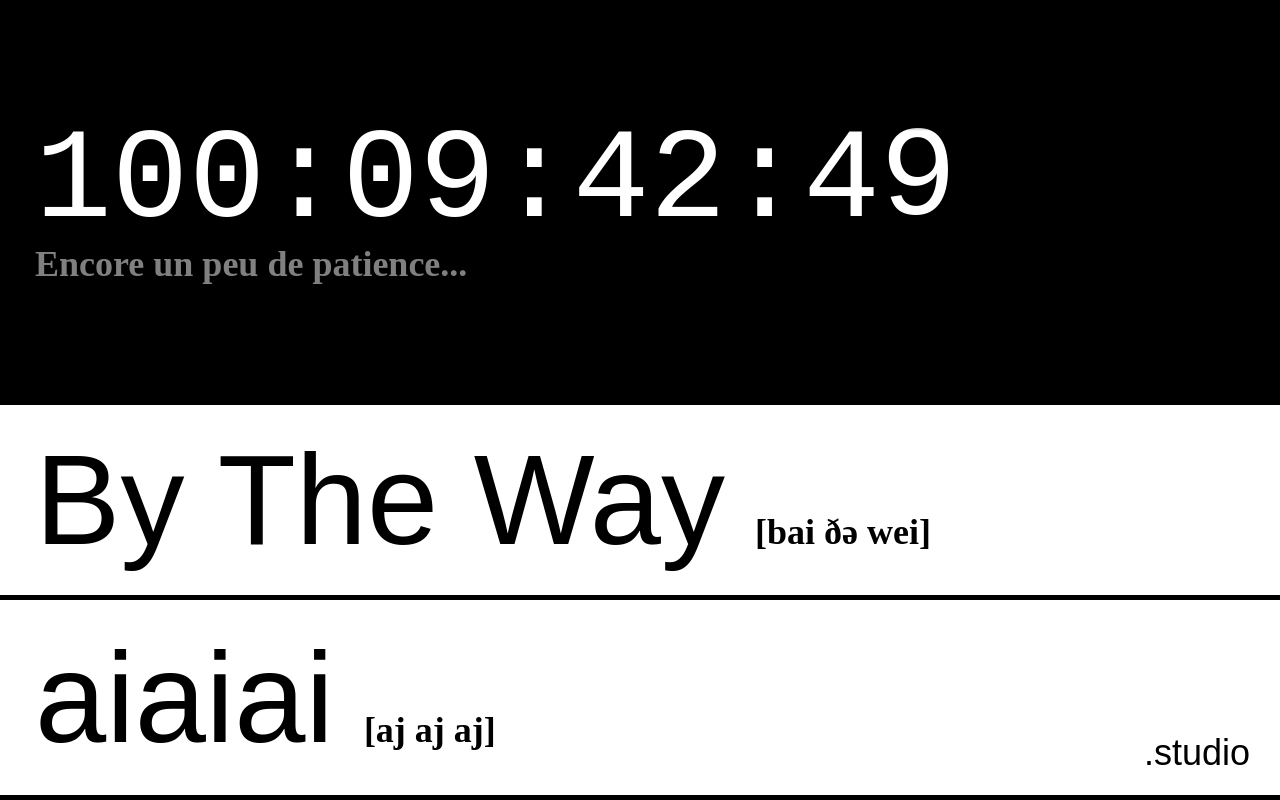
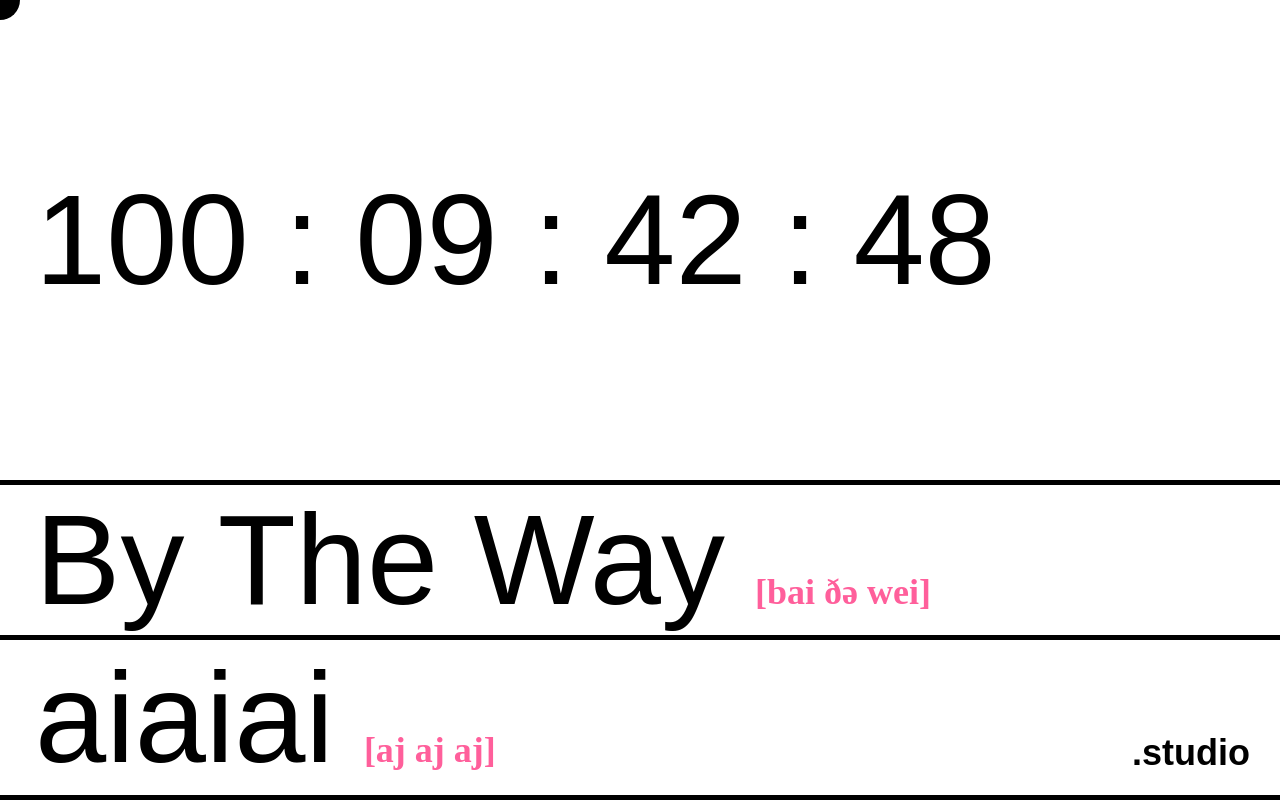
Before and after one commit to deavetheferret/07-BTWS, a website built with Parcel: page src/index.html in a window 1280 px wide. Shown: the top 800 px of the page. Built offline with nearby package versions, Linux system fonts and the light colour scheme; files whose address does not match are found by name; a web font is replaced by a local one.

Commit message:
HTML, SCSS, JS > Big Update | Countdown, fonts, animations
HTML > Remove the animated countdown, remove the countdown subtitle, add the old countdown

SCSS > Clean up _base.scss, upload Manrope font and Stix, modify the cursor, font footer (finally), Countdown totally replaced, roller size and animation

JS > Replace the animated countdown by the old one, cleaned up a bit

Legacy > Some cursor data-icon may still in the HTML, my bad

```diff
--- a/package.json
+++ b/package.json
@@ -1,7 +1,7 @@
 {
-  "name": "eikon-parcel-starter",
-  "version": "1.0.0",
-  "description": "Web projects starterkit for eikon studenrs",
+  "name": "BTW.studio",
+  "version": "1.0.5",
+  "description": "Website of BTW.studio",
   "scripts": {
     "clean:output": "rimraf dist",
     "clean:cache": "rimraf .parcel-cache",
--- a/src/index.html
+++ b/src/index.html
@@ -11,56 +11,18 @@
     <div class="cursor-tail"></div>
     <a href="lost.html" class="lobster interactable">.studio</a>
     <div class="news">
-      <div class="clock">
-        <div class="days">
-          <div class="first">
-            <div class="number">0</div>
-          </div>
-          <div class="second">
-            <div class="number">0</div>
-          </div>
-          <div class="third">
-            <div class="number">0</div>
-          </div>
-        </div>
-        <div class="tick">:</div>
-        <div class="hours">
-          <div class="first">
-            <div class="number">0</div>
-          </div>
-          <div class="second">
-            <div class="number">0</div>
-          </div>
-        </div>
-        <div class="tick">:</div>
-        <div class="minutes">
-          <div class="first">
-            <div class="number">0</div>
-          </div>
-          <div class="second">
-            <div class="number">0</div>
-          </div>
-        </div>
-        <div class="tick">:</div>
-        <div class="seconds">
-          <div class="first">
-            <div class="number">0</div>
-          </div>
-          <div class="second infinite">
-            <div class="number">0</div>
-          </div>
-        </div>
-      </div>
-      <span class="roller-subtitle">Encore un peu de patience...</span>
+      <h2 class="placeholder"></h2>
+
+      <div class="foreground-layer"></div>
     </div>
     <nav>
-      <a href="#" class="roller interactable">
+      <a href="#" class="roller interactable" data-icon="→">
         <div class="roller-head-container">
           <h2 class="roller-title">By The Way</h2>
           <span class="roller-subtitle">[bai ðə wei]</span>
         </div>
       </a>
-      <a href="#" class="roller interactable aiaiai">
+      <a href="#" class="roller interactable aiaiai" data-icon="→">
         <div class="roller-head-container">
           <h2 class="roller-title">aiaiai</h2>
           <span class="roller-subtitle">[aj aj aj]</span>
@@ -81,12 +43,6 @@
         <img src="img/logo-fiff.png" alt="" />
         <img src="img/logo-merbag.png" alt="" />
         <img src="img/logo-oxy.png" alt="" />
-        <img src="img/logo-got.png" alt="" />
-        <img src="img/logo-etat.png" alt="" />
-        <img src="img/logo-fiff.png" alt="" />
-        <img src="img/logo-merbag.png" alt="" />
-        <img src="img/logo-oxy.png" alt="" />
-        <img src="img/logo-got.png" alt="" />
       </div>
     </div>
 
@@ -130,12 +86,15 @@
             <li>Rue de Romont 2</li>
             <li>1700 Fribourg</li>
             <li>
-              <a class="interactable" href="tel:+41264244808"
+              <a class="interactable" href="tel:+41264244808" data-icon="↗"
                 >+41 26 424 48 08</a
               >
             </li>
             <li>
-              <a class="interactable" href="mailto:fribourg@bytheway.studio"
+              <a
+                class="interactable"
+                href="mailto:fribourg@bytheway.studio"
+                data-icon="↗"
                 >fribourg@bytheway.studio</a
               >
             </li>
@@ -147,12 +106,15 @@
             <li>FrachtRaum Seestrasse 14</li>
             <li>3600 Thun</li>
             <li>
-              <a class="interactable" href="tel:+41796795702"
+              <a class="interactable" href="tel:+41796795702" data-icon="↗"
                 >+41 79 679 57 02</a
               >
             </li>
             <li>
-              <a class="interactable" href="mailto:thun@bytheway.studio"
+              <a
+                class="interactable"
+                href="mailto:thun@bytheway.studio"
+                data-icon="↗"
                 >thun@bytheway.studio</a
               >
             </li>
@@ -167,6 +129,7 @@
               class="interactable"
               href="https://www.instagram.com/bythewaystudio/"
               target="_blank"
+              data-icon="↗"
               >Instagram</a
             >
           </li>
@@ -175,6 +138,7 @@
               class="interactable"
               href="https://www.facebook.com/bythewaystudio/"
               target="_blank"
+              data-icon="↗"
               >Facebook</a
             >
           </li>
--- a/src/js/main.js
+++ b/src/js/main.js
@@ -6,16 +6,15 @@ const $cursorTail = document.querySelector(".cursor-tail");
 
 document.body.addEventListener("mousemove", onMouseMove);
 
-$buttons.forEach((element) => {
+$buttons.forEach((e) => {
   let result = "";
-  let icon = "";
 
-  element.addEventListener("mouseenter", () => {
+  e.addEventListener("mouseenter", () => {
     $cursor.classList.add("focus-cursor");
     $cursorTail.classList.add("focus-cursor");
   });
 
-  element.addEventListener("mouseleave", () => {
+  e.addEventListener("mouseleave", () => {
     $cursor.classList.remove("focus-cursor");
     $cursorTail.classList.remove("focus-cursor");
   });
@@ -32,77 +31,44 @@ function onMouseMove(e) {
   });
 }
 
-var daysContainer = document.querySelector(".days");
-var hoursContainer = document.querySelector(".hours");
-var minutesContainer = document.querySelector(".minutes");
-var secondsContainer = document.querySelector(".seconds");
-var tickElements = Array.from(document.querySelectorAll(".tick"));
+let $placeholder = document.querySelector(".placeholder");
+const countdownDate = new Date("September 1, 2024 00:00:00").getTime();
 
-var endDate = new Date(new Date().getFullYear(), 8, 1); // 1er septembre de l'année en cours
-var tickState = true;
+function updateCountdown() {
+  const now = new Date().getTime();
+  const distance = countdownDate - now;
 
-function updateTime() {
-  var now = new Date();
-  var timeDifference = endDate - now;
+  // Calculate days, hours, minutes, and seconds
+  let days = Math.floor(distance / (1000 * 60 * 60 * 24));
+  let hours = Math.floor((distance % (1000 * 60 * 60 * 24)) / (1000 * 60 * 60));
+  let minutes = Math.floor((distance % (1000 * 60 * 60)) / (1000 * 60));
+  let seconds = Math.floor((distance % (1000 * 60)) / 1000);
 
-  if (timeDifference <= 0) {
-    // Le compte à rebours est terminé
-    clearInterval(interval);
-    return;
+  if (days < 10) {
+    days = "0" + days;
+  }
+  if (hours < 10) {
+    hours = "0" + hours;
+  }
+  if (minutes < 10) {
+    minutes = "0" + minutes;
+  }
+  if (seconds < 10) {
+    seconds = "0" + seconds;
   }
 
-  var days = Math.floor(timeDifference / (1000 * 60 * 60 * 24)).toString();
-  var hours = Math.floor((timeDifference / (1000 * 60 * 60)) % 24).toString();
-  var minutes = Math.floor((timeDifference / (1000 * 60)) % 60).toString();
-  var seconds = Math.floor((timeDifference / 1000) % 60).toString();
+  // Display the countdown
+  $placeholder.textContent = `${days} : ${hours} : ${minutes} : ${seconds}`;
 
-  updateContainer(daysContainer, days);
-  updateContainer(hoursContainer, hours);
-  updateContainer(minutesContainer, minutes);
-  updateContainer(secondsContainer, seconds);
-}
-
-function tick() {
-  tickElements.forEach((t) => t.classList.toggle("tick-hidden"));
-}
-
-function updateContainer(container, newTime) {
-  var time = newTime.split("");
-
-  while (time.length < 2) {
-    time.unshift("0");
-  }
-
-  // Handle containers with more than 2 digits
-  if (container.children.length > 2) {
-    var diff = container.children.length - time.length;
-    for (var i = 0; i < diff; i++) {
-      time.unshift("0");
-    }
-  }
-
-  var children = Array.from(container.children);
-  for (var i = 0; i < children.length; i++) {
-    if (children[i].lastElementChild.textContent !== time[i]) {
-      updateNumber(children[i], time[i]);
-    }
+  // Check if the countdown has ended
+  if (distance < 0) {
+    clearInterval(countdownInterval);
+    $placeholder.textContent = "aiaiai est là!";
   }
 }
 
-function updateNumber(element, number) {
-  var second = element.lastElementChild.cloneNode(true);
-  second.textContent = number;
+// Update the countdown every second
+const countdownInterval = setInterval(updateCountdown, 1000);
 
-  element.appendChild(second);
-  element.classList.add("move");
-
-  setTimeout(function () {
-    element.classList.remove("move");
-  }, 990);
-  setTimeout(function () {
-    element.removeChild(element.firstElementChild);
-  }, 990);
-}
-
-var interval = setInterval(updateTime, 1000);
-updateTime();
+// Initial update
+updateCountdown();
--- a/src/scss/_base.scss
+++ b/src/scss/_base.scss
@@ -1,39 +1,42 @@
 /* ====================================
-// css variables
+// CSS Variables
 // ==================================== */
-//======>> BTW colros <<======//
+
+// BTW colors
 $btw-black: #000;
 $btw-white: #fff;
 $btw-pink: #ff5f9b;
 $btw-green: #004c26;
 
-//======>> aiaiai colors <<======//
+// aiaiai colors
 $ai-green: #72ff78;
 
-//======>> Font sizes <<======//
-
+// Font sizes
 $font-size-p: (
-  "desktop": 1.5rem,
+  "desktop": 1rem,
   "mobile": 1rem,
-  "tablet": 1.25rem,
+  "tablet": 1rem,
 );
 
 $font-size-h2: (
   "desktop": 8rem,
-  "mobile": 4rem,
+  "mobile": 3rem,
   "tablet": 5rem,
 );
+
 $font-size-h3: (
   "desktop": 3rem,
   "mobile": 2rem,
   "tablet": 2.5rem,
 );
+
 $font-size-span-em: (
   "desktop": 2.25rem,
   "mobile": 1.25rem,
   "tablet": 2rem,
 );
 
+// Mixin for font styles
 @mixin font($weight, $size, $line-height, $letter-spacing: -1.2px) {
   font-weight: $weight;
   font-size: $size;
@@ -41,84 +44,24 @@ $font-size-span-em: (
   letter-spacing: $letter-spacing;
 }
 
-$font-base: "GT America", sans-serif;
-$font-base-Md: "GT America Md", sans-serif;
+// Fonts
+$font-base: "Manrope", sans-serif;
 $font-Mono: "GT America Mono", monospace;
-$font-italic: "HAL Timezone italic", serif;
-
-* {
-  cursor: none !important;
-}
-
-h1 {
-  @include font(400, map-get($font-size-h2, "desktop"), 1, -6.4);
-  font-family: $font-base-Md;
-}
-
-h2 {
-  @include font(400, map-get($font-size-h2, "desktop"), 1, -6.4);
-  font-family: $font-base;
-}
-
-h3 {
-  @include font(400, map-get($font-size-h3, "desktop"), 1, -2.4);
-  font-family: $font-base;
-}
-
-span {
-  @include font(700, map-get($font-size-span-em, "desktop"), 1, normal);
-  font-family: $font-italic;
-}
-
-p {
-  @include font(400, map-get($font-size-p, "desktop"), 1, -2.4);
-  font-family: $font-base;
-}
-
-@media screen and (max-width: 768px) {
-  h1 {
-    @include font(400, map-get($font-size-h2, "mobile"), 1, -6.4);
-  }
-  h2 {
-    @include font(400, map-get($font-size-h2, "mobile"), 1, -6.4);
-  }
-  h3 {
-    @include font(400, map-get($font-size-h3, "mobile"), 1, -2.4);
-  }
-  span {
-    @include font(700, map-get($font-size-span-em, "mobile"), 1, normal);
-  }
-  p {
-    @include font(400, map-get($font-size-p, "mobile"), 1, -2.4);
-  }
-}
-
-@media screen and (min-width: 769px) and (max-width: 1024px) {
-  h1 {
-    @include font(400, map-get($font-size-h2, "tablet"), 1, -6.4);
-  }
-  h2 {
-    @include font(400, map-get($font-size-h2, "tablet"), 1, -6.4);
-  }
-  h3 {
-    @include font(400, map-get($font-size-h3, "tablet"), 1, -2.4);
-  }
-  span {
-    @include font(700, map-get($font-size-span-em, "tablet"), 1, normal);
-  }
-  p {
-    @include font(400, map-get($font-size-p, "tablet"), 1, -2.4);
-  }
-}
+$font-serif: "STIX Two Text", serif;
 
 /* ====================================
-// reset rules
+// Reset Rules
 // ==================================== */
 
 * {
   box-sizing: border-box;
   margin: 0;
   padding: 0;
+  cursor: none;
+  &::selection {
+    background-color: $btw-black;
+    color: $btw-white;
+  }
 }
 
 html {
@@ -138,6 +81,8 @@ body {
 a {
   color: inherit;
   text-decoration: none;
+  @include font(inherit, inherit, inherit, inherit);
+  font-family: inherit;
 }
 
 img,
@@ -148,15 +93,16 @@ video {
 }
 
 /* ====================================
-// base rules
+// Base Rules
 // ==================================== */
+
 .lobster {
   display: block;
   position: fixed;
   bottom: 20px;
   right: 30px;
   z-index: 10000;
-  @include font(400, 36px, 1.5, -2.4);
+  @include font(600, 36px, 1.5, -1.4);
   font-family: $font-base;
   &:hover {
     animation: wiggle 0.1ms infinite linear;
@@ -190,3 +136,85 @@ video {
   $font-size-span-em: 1.5rem;
   $font-size-p: 1rem;
 }
+
+/* ====================================
+// Media Queries
+// ==================================== */
+
+@mixin media($breakpoint) {
+  @if $breakpoint == "mobile" {
+    @media screen and (max-width: 768px) {
+      @content;
+    }
+  } @else if $breakpoint == "tablet" {
+    @media screen and (min-width: 769px) and (max-width: 1024px) {
+      @content;
+    }
+  } @else if $breakpoint == "desktop" {
+    @media screen and (min-width: 1025px) {
+      @content;
+    }
+  }
+}
+
+h1 {
+  @include font(500, map-get($font-size-h2, "desktop"), 1, -2.4);
+  font-family: $font-base;
+}
+
+h2 {
+  @include font(500, map-get($font-size-h2, "desktop"), 1, -2.4);
+  font-family: $font-base;
+}
+
+h3 {
+  @include font(500, map-get($font-size-h3, "desktop"), 1, -1);
+  font-family: $font-base;
+}
+
+span {
+  @include font(600, map-get($font-size-span-em, "desktop"), 1, normal);
+  font-family: $font-serif;
+  color: $btw-pink;
+}
+
+p {
+  @include font(500, map-get($font-size-p, "desktop"), 1, auto);
+  font-family: $font-base;
+}
+
+@include media("mobile") {
+  h1 {
+    @include font(500, map-get($font-size-h2, "mobile"), 1, -2.4);
+  }
+  h2 {
+    @include font(500, map-get($font-size-h2, "mobile"), 1, -2.4);
+  }
+  h3 {
+    @include font(500, map-get($font-size-h3, "mobile"), 1, -1);
+  }
+  span {
+    @include font(600, map-get($font-size-span-em, "mobile"), 1, normal);
+  }
+  p {
+    @include font(500, map-get($font-size-p, "mobile"), 1, -2.4);
+  }
+}
+
+@include media("tablet") {
+  h1 {
+    @include font(500, map-get($font-size-h2, "tablet"), 1, -6.4);
+  }
+  h2 {
+    @include font(500, map-get($font-size-h2, "tablet"), 1, -6.4);
+  }
+  h3 {
+    @include font(500, map-get($font-size-h3, "tablet"), 1, -2.4);
+  }
+  span {
+    @include font(600, map-get($font-size-span-em, "tablet"), 1, normal);
+  }
+  p {
+    @include font(500, map-get($font-size-p, "tablet"), 1, -2.4);
+  }
+}
--- a/src/scss/main.scss
+++ b/src/scss/main.scss
@@ -8,13 +8,8 @@
 
 //======>> Fonts <<======//
 @font-face {
-  font-family: "GT America";
-  src: url(../fonts/GT-America-Standard-Regular-Trial.woff2);
-}
-
-@font-face {
-  font-family: "GT America Md";
-  src: url(../fonts/GT-America-Standard-Medium-Trial.woff2);
+  font-family: "Manrope";
+  src: url(../fonts/Manrope-Variable.woff2);
 }
 
 @font-face {
@@ -22,7 +17,4 @@
   src: url(../fonts/GT-America-Mono-Regular-Trial.woff2);
 }
 
-@font-face {
-  font-family: "HAL Timezone italic";
-  src: url(../fonts/HALTimezoneTest-Italic.otf);
-}
+@import url("https://fonts.googleapis.com/css2?family=STIX+Two+Text:ital,wght@0,400..700;1,400..700&display=swap");
--- a/src/scss/modules/_footer.scss
+++ b/src/scss/modules/_footer.scss
@@ -9,6 +9,8 @@ footer {
     display: flex;
     flex-direction: column;
     li {
+      @include font(500, map-get($font-size-p, "desktop"), 1, normal);
+      font-family: $font-base;
       a {
         transition: color 0.3s;
         &:hover {
--- a/src/scss/modules/_home.scss
+++ b/src/scss/modules/_home.scss
@@ -1,74 +1,58 @@
 .news {
-  // background: url(../img/grain.png) 10px 10px repeat,
+  // background: url(../img/glass-tunnel-layer-back.png) center,
   //   radial-gradient(50% 100% at 50% 50%, $btw-pink 0%, $btw-green 100%);
-  background-size: contain;
-  background-color: $btw-black;
-  background-position: center;
-  background-blend-mode: overlay;
-  height: 50vh;
+  // background-size: cover;
+  // background-repeat: no-repeat;
+  // background-blend-mode: overlay;
 
+  height: calc(100vh / 5 * 3);
+  color: $btw-black;
   display: flex;
   flex-direction: column;
   justify-content: center;
   align-items: flex-start;
   padding: 0 35px;
-  .clock {
-    height: map-get($font-size-h2, "desktop") !important;
-    color: white;
-    @include font(400, map-get($font-size-h2, "desktop"), 1, -6.4);
-    font-family: $font-Mono !important;
-    display: flex;
   position: relative;
-    overflow: hidden;
+
+  @media screen and (max-width: 768px) {
+    & {
+      font-size: calc(map-get($font-size-h2, "mobile") / 1.5) !important;
     }
 
-  .clock::before,
-  .clock::after {
-    content: "";
-    width: 100%;
-    height: 10%;
-    background: linear-gradient(to top, transparent, black);
-    position: absolute;
-    z-index: 2;
+    // .placeholder,
+    // .roller-subtitle {
+    //   left: 0 !important;
+    // }
   }
 
-  .clock::after {
-    bottom: 0;
-    background: linear-gradient(to bottom, transparent, black);
+  @media screen and (min-width: 465px) and (max-width: 1024px) {
+    & {
+      font-size: calc(map-get($font-size-h2, "tablet") / 1.5) !important;
     }
 
-  .clock > div {
-    display: flex;
+    // .placeholder,
+    // .roller-subtitle {
+    //   left: 30% !important;
+    // }
   }
 
-  .tick-hidden {
-    opacity: 0;
+  // .foreground-layer {
+  //   height: 100%;
+  //   width: 100%;
+  //   position: absolute;
+  //   top: 0;
+  //   left: 0;
+  //   pointer-events: none;
+  //   z-index: 1;
+  //   background: url(../img/glass-tunnel-layer-front.png) center;
+  //   background-size: cover;
+  //   background-repeat: no-repeat;
+  //   background-blend-mode: overlay;
+  // }
 }
 
-  @media screen and (max-width: 768px) {
-    .clock {
-      font-size: calc(map-get($font-size-h2, "mobile") / 1.5) !important;
-      height: map-get($font-size-h2, "mobile") !important;
-    }
-  }
-
-  .move {
-    animation: move linear 1s infinite;
-  }
-
-  @keyframes move {
-    from {
-      transform: translateY(0vh);
-    }
-    to {
-      transform: translateY(-20vh);
-    }
-  }
-  span {
-    color: $btw-white;
-    opacity: 0.5;
-  }
-}
+$n: 10;
+$w: 3;
 
 .partner {
   padding: 70px 35px 0;
@@ -76,25 +60,41 @@
   h3 {
     margin-bottom: 50px;
   }
+
   .partner-list {
-    display: flex;
-    justify-content: space-between;
-    align-items: center;
-    gap: 100px;
+    display: grid;
+    --d: 25s;
+    width: 100vw;
+    position: relative;
 
-    width: 100%;
-    animation: transLogo linear 10s infinite;
+    mask: linear-gradient(
+      90deg,
+      transparent 0%,
+      black 10%,
+      black 90%,
+      transparent 100%
+    );
+
     img {
       width: 100%;
-      max-width: 150px;
-    }
-    @keyframes transLogo {
-      0% {
-        transform: translateX(0);
-      }
-      100% {
-        transform: translateX(-89%);
+      max-width: 200px;
+      grid-area: 1/1;
+      object-fit: cover;
+      animation: transLogo var(--d) linear infinite;
+      @for $i from 2 to ($n + 1) {
+        &:nth-child(#{$i}) {
+          animation-delay: calc(#{(1 - $i) / $n}* var(--d));
         }
       }
     }
   }
+}
+
+@keyframes transLogo {
+  #{100*($n - 1)/$n}% {
+    transform: translate($w * (1 - $n) * 100%);
+  }
+  #{100*($n - 1)/$n + .01}% {
+    transform: translate($w * 100%);
+  }
+}
--- a/src/scss/modules/_roller.scss
+++ b/src/scss/modules/_roller.scss
@@ -1,9 +1,9 @@
 .roller {
   border-bottom: 5px $btw-black solid;
-
+  overflow: hidden;
   padding: 0 35px;
   position: relative;
-  height: 25vh;
+  height: calc(100vh / 5);
   display: flex;
   align-items: center;
   &:first-child {
@@ -28,29 +28,30 @@
       opacity: 1;
     }
   }
-  &::before {
+  &::after {
     content: " ";
     position: absolute;
     width: 100%;
     height: 100%;
-    top: 0;
-    left: -100%;
+    left: 0;
+    bottom: -100%;
     background-color: $btw-pink;
-    border-top-right-radius: calc(25vh / 2);
-    border-bottom-right-radius: calc(25vh / 2);
     z-index: -1;
     transition: all 0.3s cubic-bezier(1, 0.44, 0, 1);
+    transition-delay: 0.15s;
   }
+
   &:hover {
     .roller-head-container {
       transform: translateX(20px);
     }
-    &::before {
-      left: 0;
+
+    &::after {
+      bottom: 0;
     }
   }
   &.aiaiai {
-    &::before {
+    &::after {
       background-color: $ai-green;
     }
   }
```
Also changed, not shown: src/scss/modules/_cursor.scss (+11 -5 lines), 2 other files. Lines whose indentation alone changed are shown as unchanged.
